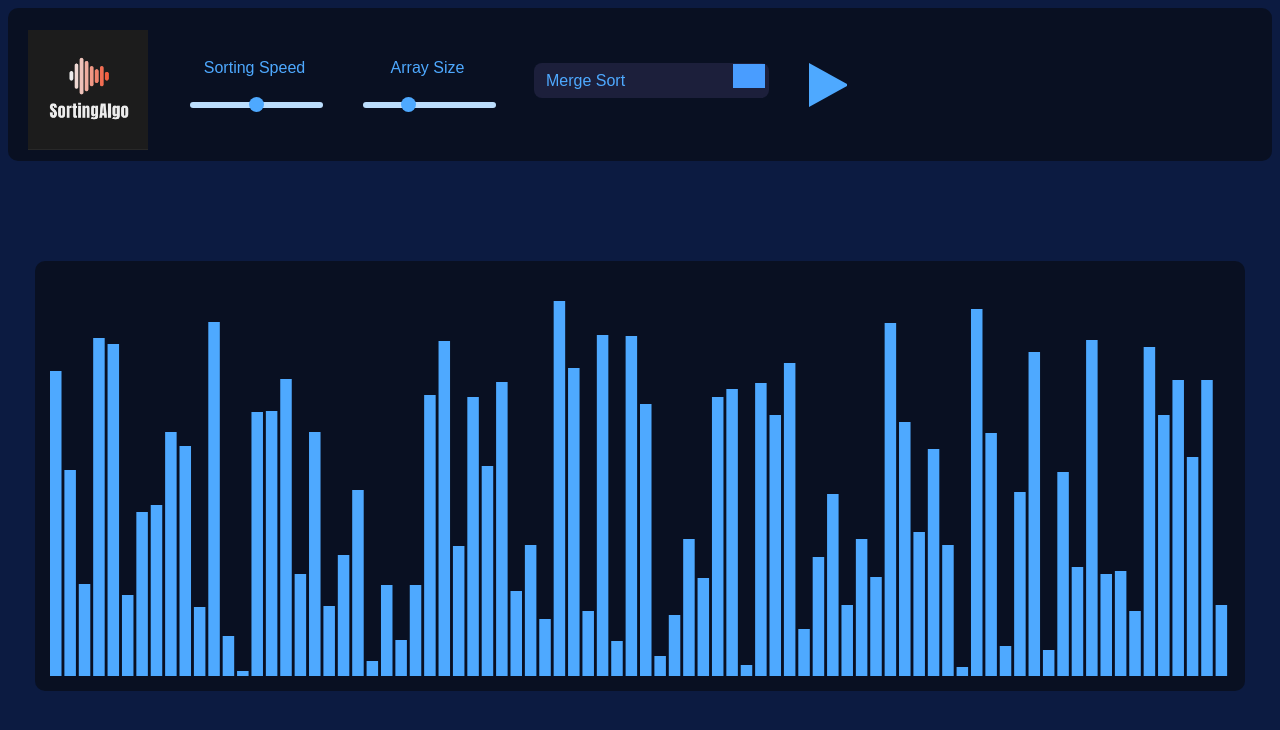
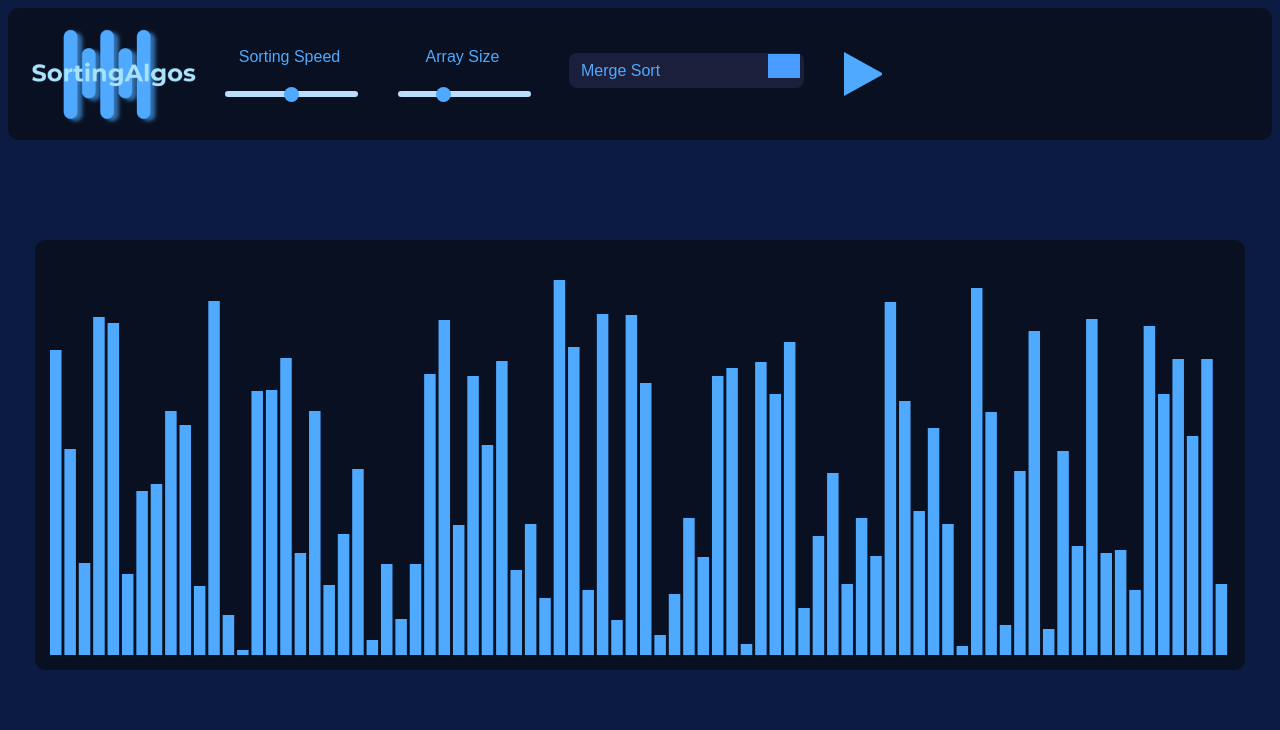
Before and after one commit to IEEEWebDev2020Fall/IEEEWebDev2020Fall.github.io, a React (Create React App) app: page / in a window 1280 px wide. Shown: the top 730 px of the page. Built offline with nearby package versions, Linux system fonts and the light colour scheme; grey boxes are pictures that could not be loaded.

Commit message:
logo change

```diff
--- a/src/Header/Header.css
+++ b/src/Header/Header.css
@@ -1,4 +1,3 @@
-
 /* Header */
 
 .container {
@@ -14,30 +13,30 @@
   -moz-user-select: none;
 }
 
-@media ( max-width: 768px) {
+@media (max-width: 768px) {
   body {
     font-size: 30px;
   }
 }
-
 
 /* Container Logo */
 
 .container .logo {
   font-size: 24px;
   line-height: 35px;
-    padding: 12px 20px;
+  /* padding: 12px 20px; */
+  padding-left: 15px;
+  padding-bottom: 8px;
   width: fit-content;
   height: fit-content;
 }
 
 #logoGif {
-    width: 120px;
+  width: 180px;
   height: auto;
   position: relative;
-    top: 10px
+  top: 10px;
 }
-
 
 /* Container Controls */
 
@@ -48,7 +47,7 @@
   align-items: center;
 }
 
-.container .controls>* {
+.container .controls > * {
   display: block;
   color: rgb(78, 169, 255);
   font-size: 1rem;
@@ -88,7 +87,6 @@
   background-color: rgb(78, 169, 255);
   border-radius: 50%;
 }
-
 
 /* Dropdown Box */
 
@@ -131,7 +129,8 @@
   right: -2px;
   top: 1px;
   right: 4px;
-    filter: invert(53%) sepia(83%) saturate(480%) hue-rotate(178deg) brightness(100%) contrast(105%);
+  filter: invert(53%) sepia(83%) saturate(480%) hue-rotate(178deg)
+    brightness(100%) contrast(105%);
   transition: all 0.4s;
 }
 
@@ -140,9 +139,9 @@
   display: inline;
 }
 
-.select-box .options-container.active+.selected::after {
+.select-box .options-container.active + .selected::after {
   transform: rotateX(180deg);
-    top: 4px
+  top: 4px;
 }
 
 .select-box .option,
@@ -163,7 +162,6 @@
 .select-box .option .radio {
   display: none;
 }
-
 
 /* Control Buttons */
 
```
Also changed, not shown: src/Assets/logo.png. Lines whose indentation alone changed are shown as unchanged.
